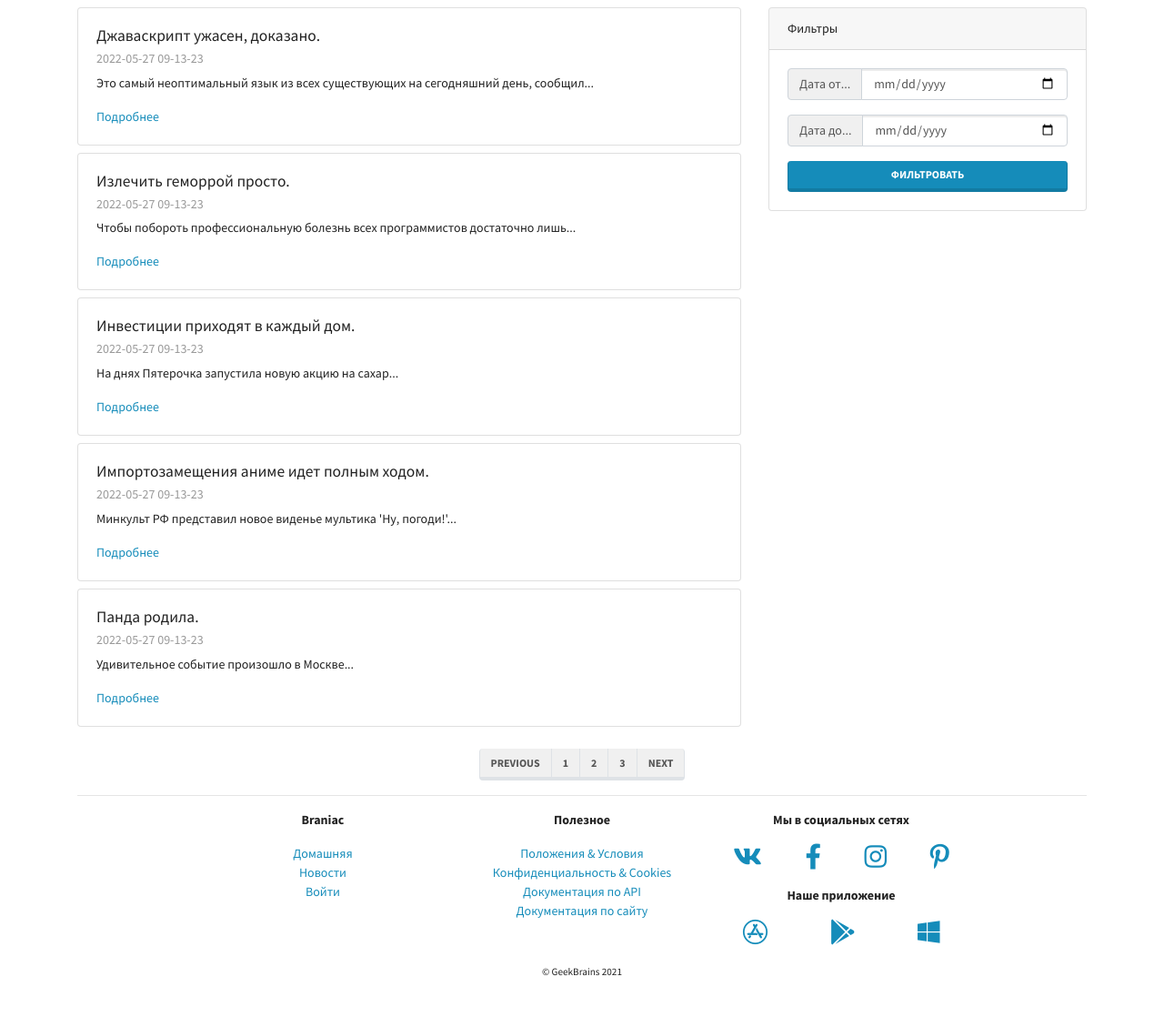
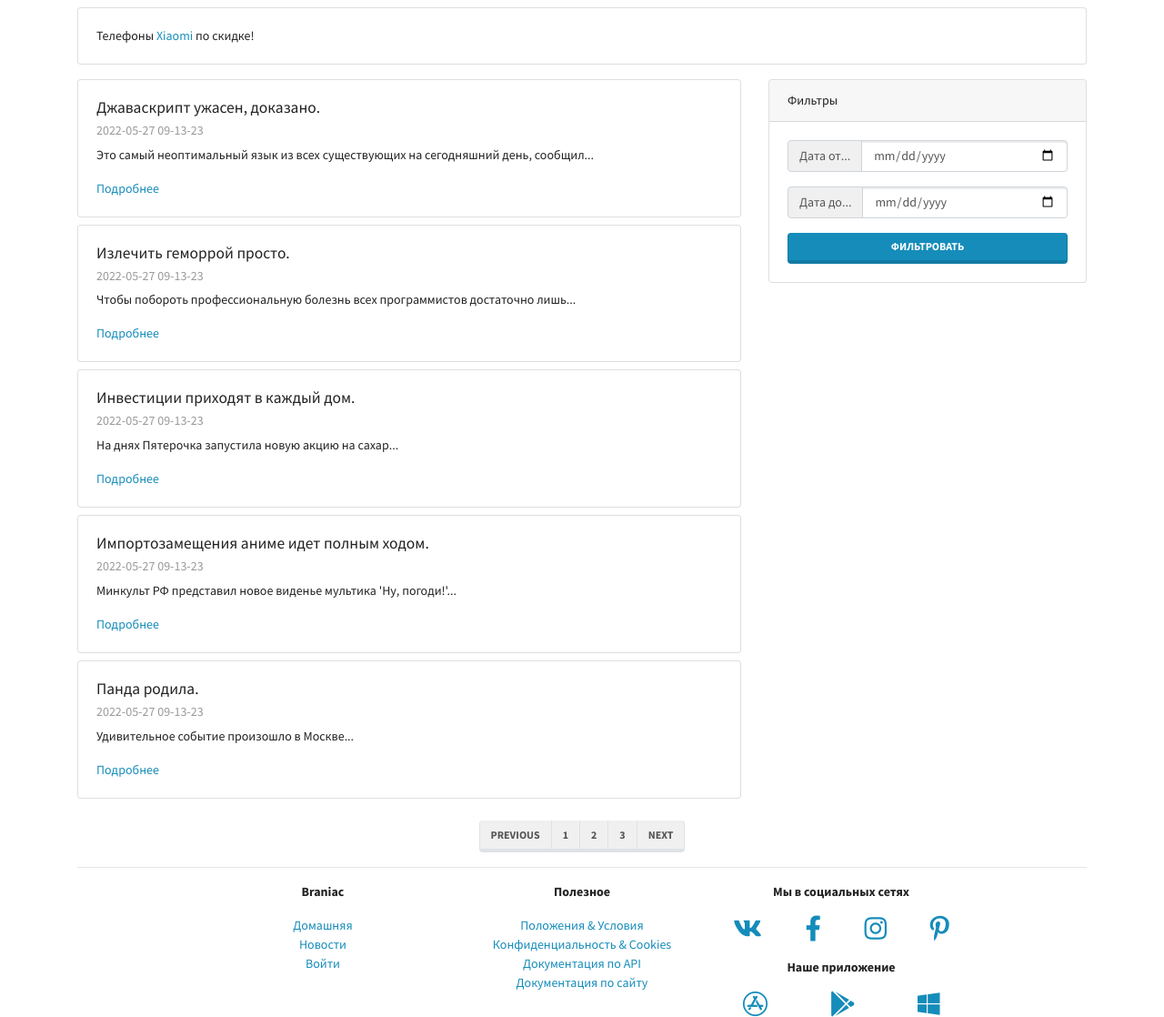
Before and after one commit to Rinkaari/BraniacLMS, a Django app: page /mainapp/news/ in a window 1280 px wide. Shown: the part 77-1195 px from the top of the page at 91% size. Before the commit the page ends 1150 px from the top, so only its background shows below. Run offline with Django 3.2, Linux system fonts and the light colour scheme; some libraries are stand-ins or nearby versions.

Commit message:
Lesson_3 top redirect

```diff
--- a/mainapp/templates/mainapp/news.html
+++ b/mainapp/templates/mainapp/news.html
@@ -2,7 +2,11 @@
 
 {% block content %}
 
-
+<div class="card my-2">
+  <div class="card-body">
+    <p class="card-text">Телефоны <a href="{% url 'mainapp:xiaomi' %}?param=сяоми+топ+за+свои+деньги">Xiaomi</a> по скидке!</p>
+  </div>
+</div>
 
 {% if page_num %}
 <div class="card my-2">
--- a/mainapp/urls.py
+++ b/mainapp/urls.py
@@ -13,4 +13,5 @@ urlpatterns = [
     path("contacts/", views.ContactsPageView.as_view(), name="contacts"),
     path("doc_site/", views.DocSitePageView.as_view(), name="doc_site"),
     path("login/", views.LoginPageView.as_view(), name="login"),
+    path("xiaomi/", views.xiaomi_redirect, name="xiaomi"),
 ]
--- a/mainapp/views.py
+++ b/mainapp/views.py
@@ -1,6 +1,7 @@
 import json
 from datetime import datetime
 
+from django.http import HttpResponseRedirect
 from django.views.generic import TemplateView
 
 
@@ -43,3 +44,8 @@ class DocSitePageView(TemplateView):
 
 class LoginPageView(TemplateView):
     template_name = "mainapp/login.html"
+
+
+def xiaomi_redirect(request):
+    url = "https://www.google.com/search?q=" + request.GET["param"]
+    return HttpResponseRedirect(url)
```
